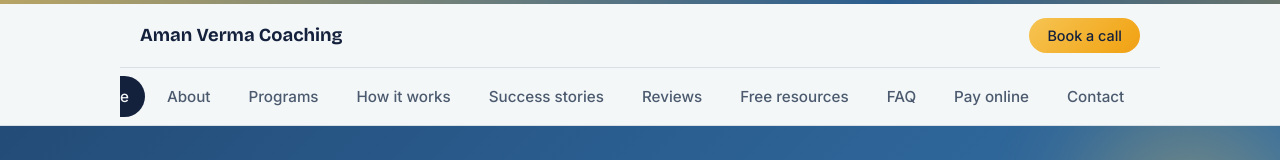
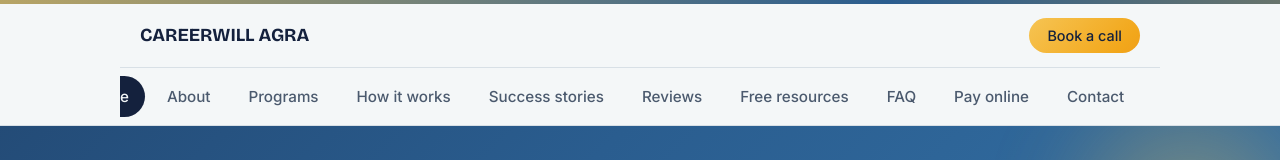
Before and after one commit to ahteshamalamali-ux/a-new-one-, a plain HTML site: page index.html in a window 1280 px wide. Shown: the top 160 px of the page. Drawn offline with nearby package versions, Linux system fonts and the light colour scheme.

Commit message:
Update brand name from 'Aman Verma Coaching' to 'CAREERWILL AGRA'

```diff
--- a/index.html
+++ b/index.html
@@ -158,7 +158,7 @@ footer.site{background:#14213d;color:#c9d6e6;border:0;padding:48px 0 24px;font-s
 <body>
 <div class="top-line"></div>
 <header>
-<div class="wrap"><a class="brand" href="#top" data-name>Aman Verma Coaching</a><a class="btn" href="#contact" style="padding:9px 18px;font-size:.9rem">Book a call</a></div>
+<div class="wrap"><a class="brand" href="#top" data-name>CAREERWILL AGRA</a><a class="btn" href="#contact" style="padding:9px 18px;font-size:.9rem">Book a call</a></div>
 <nav class="tabs" id="tabs" aria-label="Sections"><a href="#top">Home</a><a href="#about">About</a><a href="#programs">Programs</a><a href="#process">How it works</a><a href="#stories">Success stories</a><a href="#reviews">Reviews</a><a href="#resources">Free resources</a><a href="#faq">FAQ</a><a href="#pay">Pay online</a><a href="#contact">Contact</a></nav>
 </header>
 
@@ -310,7 +310,7 @@ footer.site{background:#14213d;color:#c9d6e6;border:0;padding:48px 0 24px;font-s
 
 <script>
 var CONFIG={
-name:"Aman Verma Coaching",
+name:"CAREERWILL AGRA",
 whatsapp:"919999999999",
 email:"hello@example.com",
 address:"Your city, State",
```
